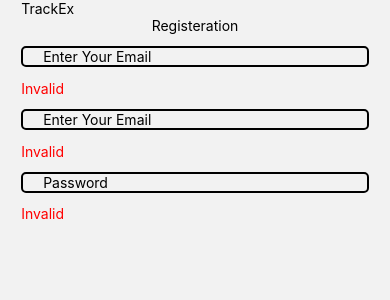
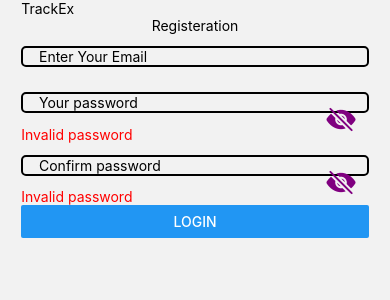
Before and after one commit to GeekyNaved/TrackEx, a React Native app: screen /Register in a window 390 px wide. Shown: the top 300 px of the page. Built offline with nearby package versions, Linux system fonts and the light colour scheme.

Commit message:
adding password toggle

```diff
--- a/package.json
+++ b/package.json
@@ -18,7 +18,8 @@
     "react-native": "0.70.6",
     "react-native-safe-area-context": "^4.4.1",
     "react-native-screens": "^3.18.2",
-    "react-native-size-matters": "^0.4.0"
+    "react-native-size-matters": "^0.4.0",
+    "react-native-vector-icons": "^9.2.0"
   },
   "devDependencies": {
     "@babel/core": "^7.12.9",
@@ -28,6 +29,7 @@
     "@types/jest": "^26.0.23",
     "@types/react": "^18.0.21",
     "@types/react-native": "^0.70.6",
+    "@types/react-native-vector-icons": "^6.4.12",
     "@types/react-test-renderer": "^18.0.0",
     "@typescript-eslint/eslint-plugin": "^5.37.0",
     "@typescript-eslint/parser": "^5.37.0",
--- a/src/components/AuthTextInputField.tsx
+++ b/src/components/AuthTextInputField.tsx
@@ -1,29 +1,44 @@
-import React from 'react'
-import { StyleSheet, TextInput } from 'react-native'
-import { verticalScale } from 'react-native-size-matters'
+import React, { useState } from 'react'
+import { StyleSheet, TextInput, TouchableOpacity, View } from 'react-native'
+import { moderateScale, scale, verticalScale } from 'react-native-size-matters'
+import CustIcon from './CustIcon'
 interface inputFieldProps {
     placeholder: string,
-    otherProps: any,
 }
 
-const AuthTextInputField  = ({placeholder, ...otherProps}: inputFieldProps)  => {
+const AuthTextInputField = ({ placeholder }: inputFieldProps) => {
+    const [showPassword, setShowPassword] = useState(true)
     return (
+        <View style={styles.inputContainer}>
+            <TouchableOpacity onPress={() => setShowPassword(!showPassword)} style={styles.icon}>
+                <CustIcon size='large' color="purple" name={showPassword ? "eye-off" : "eye"} />
+            </TouchableOpacity>
             <TextInput
                 placeholder={placeholder}
-            // value=''
                 style={styles.input}
-            {...otherProps}
+                secureTextEntry={showPassword}
             />
+        </View>
     )
 }
 
 export default AuthTextInputField
 
 const styles = StyleSheet.create({
+    inputContainer: {
+        marginVertical: verticalScale(10),
+    },
     input: {
         borderWidth: 2,
         borderRadius: 5,
-        paddingHorizontal: 20,
-        marginVertical: verticalScale(10)
+        paddingHorizontal: moderateScale(15),
+    },
+    icon: {
+        position: 'absolute',
+        right: 0,
+        paddingVertical: scale(10),
+        paddingHorizontal: verticalScale(10),
+        zIndex: 2,
+        // paddingVertical: Platform.OS === 'android' ? scale(8) : null,
     }
 })
--- /dev/null
+++ b/src/components/CustIcon.tsx
@@ -0,0 +1,29 @@
+import React from 'react'
+import { verticalScale } from 'react-native-size-matters';
+import Icon from 'react-native-vector-icons/Ionicons';
+// import Icon from 'react-native-vector-icons/MaterialCommunityIcons';
+// import MIcon from 'react-native-vector-icons/MaterialCommunityIcons';
+type IconSizeProps = {
+    iconSizes: keyof typeof IconSizes;
+};
+export interface IconProps {
+    size: IconSizeProps['iconSizes'];
+    name: string;
+    color: string;
+}
+
+export const IconSizes = {
+    small: verticalScale(15),
+    medium:  verticalScale(20),
+    large: verticalScale(25),
+    extraLarge:  verticalScale(30),
+  };
+
+const CustIcon = ({ size, name, color }: IconProps) => {
+    return (
+        <Icon name={name} size={IconSizes[size]} color={color} />
+        // <Icon name="eye-off" size={120} color="#900" />
+    )
+}
+
+export default CustIcon
--- /dev/null
+++ b/src/components/TextInputField.tsx
@@ -0,0 +1,28 @@
+import React from 'react'
+import { StyleSheet, TextInput } from 'react-native'
+import { moderateScale, verticalScale } from 'react-native-size-matters'
+ interface inputFieldProps {
+    placeholder: string,
+    otherProps: any,
+ }
+
+const TextInputField  = ({placeholder, ...otherProps}: inputFieldProps)  => {
+    return (
+        <TextInput
+            placeholder={placeholder}
+            style={styles.input}
+            {...otherProps}
+        />
+    )
+}
+
+export default TextInputField
+
+const styles = StyleSheet.create({
+    input: {
+        borderWidth: 2,
+        borderRadius: 5,
+        paddingHorizontal: moderateScale(15),
+        marginVertical: verticalScale(10)
+    }
+})
--- a/src/screens/auth/Register.tsx
+++ b/src/screens/auth/Register.tsx
@@ -1,29 +1,28 @@
 import React from 'react'
 import { Text, View, Button, StyleSheet } from 'react-native'
-import { moderateScale, verticalScale } from 'react-native-size-matters'
+import { moderateScale } from 'react-native-size-matters'
 import AuthTextInputField from '../../components/AuthTextInputField'
 import ErrorMessage from '../../components/ErrorMessage'
+import TextInputField from '../../components/TextInputField'
 const Register = ({ navigation }: any) => {
     return (
         <View style={styles.container}>
             <Text>TrackEx</Text>
             <Text style={{ textAlign: 'center' }}>Registeration</Text>
-            <AuthTextInputField
+            <TextInputField
                 placeholder="Enter Your Email"
                 otherProps={false}
             />
-            <ErrorMessage msg='Invalid' />
             <AuthTextInputField
-                placeholder="Enter Your Email"
-                otherProps={false}
+                placeholder="Your password"
             />
-            <ErrorMessage msg='Invalid' />
+            <ErrorMessage msg='Invalid password' />
             <AuthTextInputField
-                placeholder="Password"
-                secureTextEntry
+                placeholder="Confirm password"
             />
-            <ErrorMessage msg='Invalid' />
-            {/* <Button title="Login" onPress={() => navigation.navigate("Login")}>Click</Button> */}
+            <ErrorMessage msg='Invalid password' />
+
+            <Button title="Login" onPress={() => navigation.navigate("Login")} />
         </View>
     )
 }
```
Also changed, not shown: 2 other files (tests, documents, lock files or other folders). Lines whose indentation alone changed are shown as unchanged.
